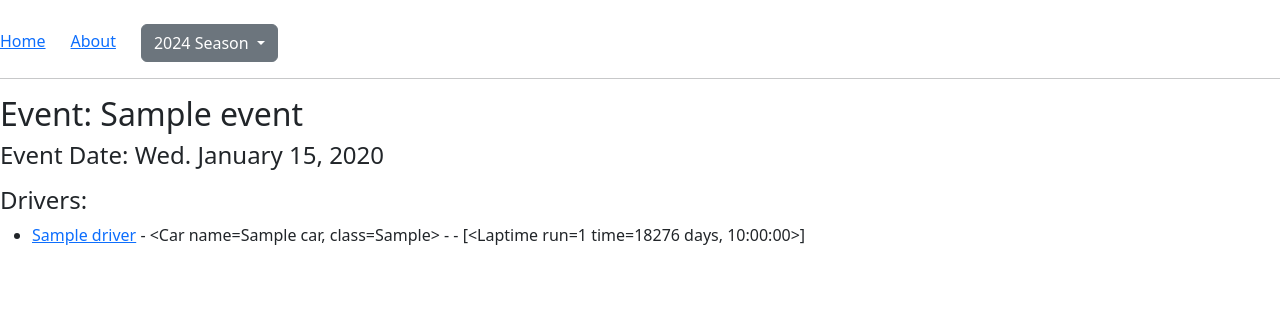
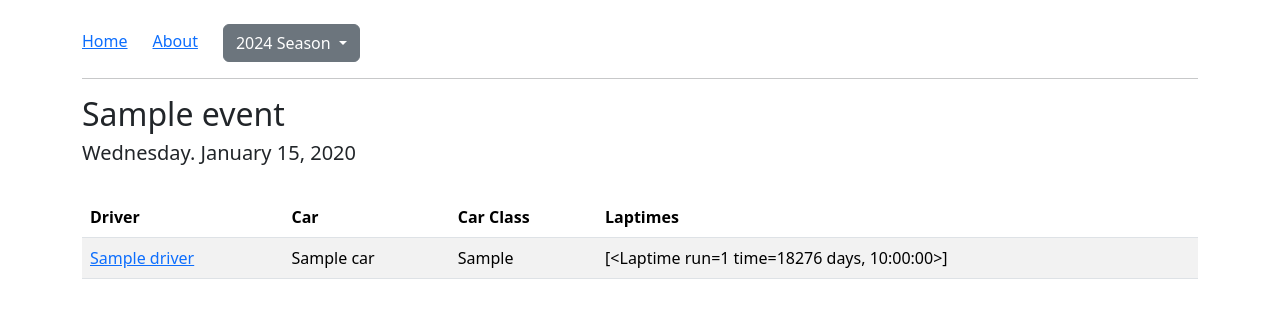
Before and after one commit to BlakeXYZ/webapp-race-standings, a Flask app: page /event/2020/1 in a window 1280 px wide. Shown: the top 318 px of the page. Run offline with Flask 3, Linux system fonts and the light colour scheme; tables that the repository leaves empty hold one stand-in row (values such as "Sample post").

Commit message:
html - adding event table

```diff
--- a/app/templates/base.html
+++ b/app/templates/base.html
@@ -16,7 +16,7 @@
     </head>
 
     <body>
-    <div>
+    <div class="container">
 
 
         <div>
@@ -49,6 +49,9 @@
 
 
     </div>
+
+    <!-- Bootstrap JS -->
     <script src="https://cdn.jsdelivr.net/npm/bootstrap@5.0.2/dist/js/bootstrap.bundle.min.js" integrity="sha384-MrcW6ZMFYlzcLA8Nl+NtUVF0sA7MsXsP1UyJoMp4YLEuNSfAP+JcXn/tWtIaxVXM" crossorigin="anonymous"></script>
+
     </body>
 </html>
--- a/app/templates/event.html
+++ b/app/templates/event.html
@@ -2,17 +2,31 @@
 
 {% block content %}
 
-    <h2>Event: {{ event.event_name }}</h2>
-    <h4>Event Date: {{ event.event_date.strftime('%a') }}. {{ event.event_date.strftime('%B') }} {{ event.event_date.strftime('%d')}}, {{ event.event_date.strftime('%Y') }}</h4>
+    <h2>{{ event.event_name }}</h2>
+    <h5>{{ event.event_date.strftime('%A') }}. {{ event.event_date.strftime('%B') }} {{ event.event_date.strftime('%d')}}, {{ event.event_date.strftime('%Y') }}</h5>
 
-    <p>
-        <h4>Drivers:</h4>
-        <ul>
+    <br>
+
+    <table class="table table-striped">
+        <thead>
+            <tr>
+                <th>Driver</th>
+                <th>Car</th>
+                <th>Car Class</th>
+                <th>Laptimes</th>
+            </tr>
+        </thead>
+        <tbody>
             {% for driver_event in event.driver_events %}
-            <li><a href="{{ url_for('driver', driver_id=driver_event.driver.id, slug=driver_event.driver.get_slug()) }}">{{ driver_event.driver.driver_name }}</a> - {{ driver_event.car}} - {{ driver_event.car_class}}- {{ driver_event.laptimes }} </li>
+            <tr>
+                <td><a href="{{ url_for('driver', driver_id=driver_event.driver.id, slug=driver_event.driver.get_slug()) }}">{{ driver_event.driver.driver_name }}</a></td>
+                <td>{{ driver_event.car.car_name }}</td>
+                <td>{{ driver_event.car.car_class }}</td>
+                <td>{{ driver_event.laptimes }}</td>
+            </tr>
             {% endfor %}
-        </ul>
-    </p>
+        </tbody>
+    </table>
 
 
 {% endblock %}
```
